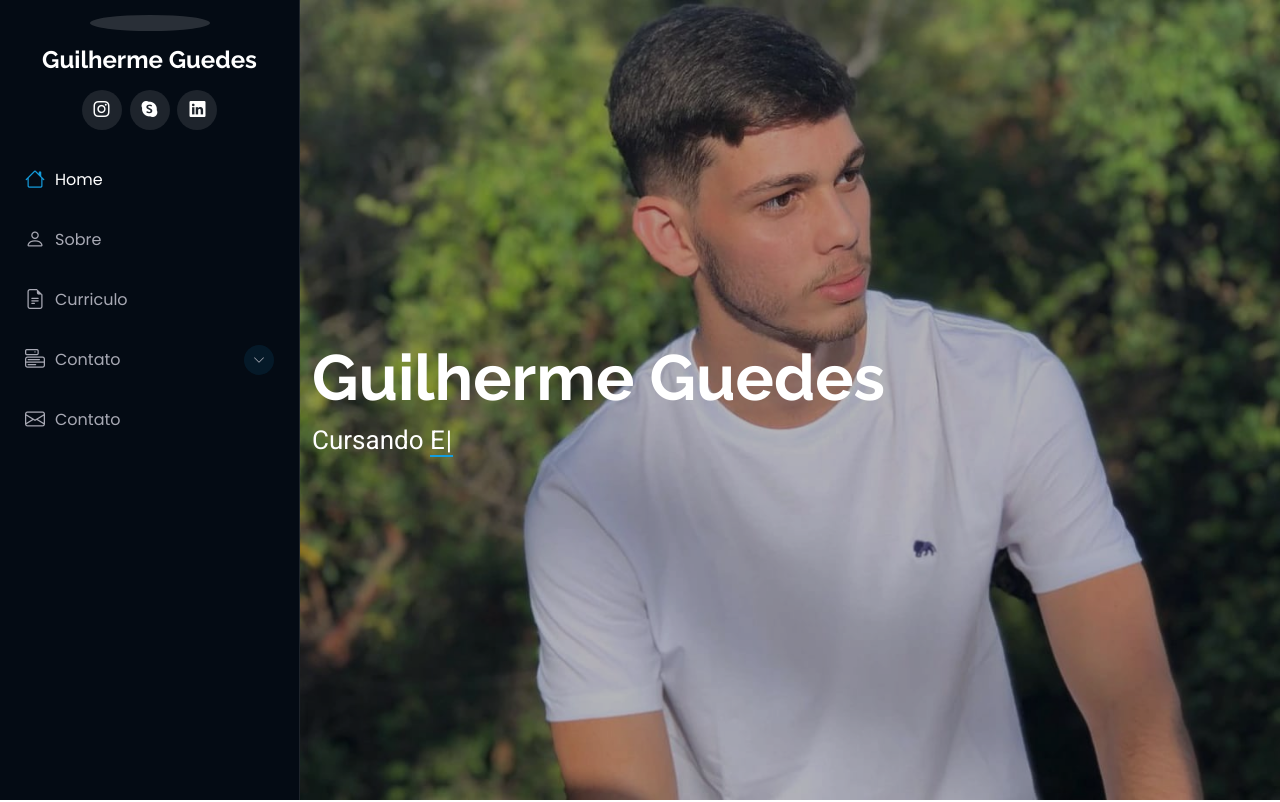
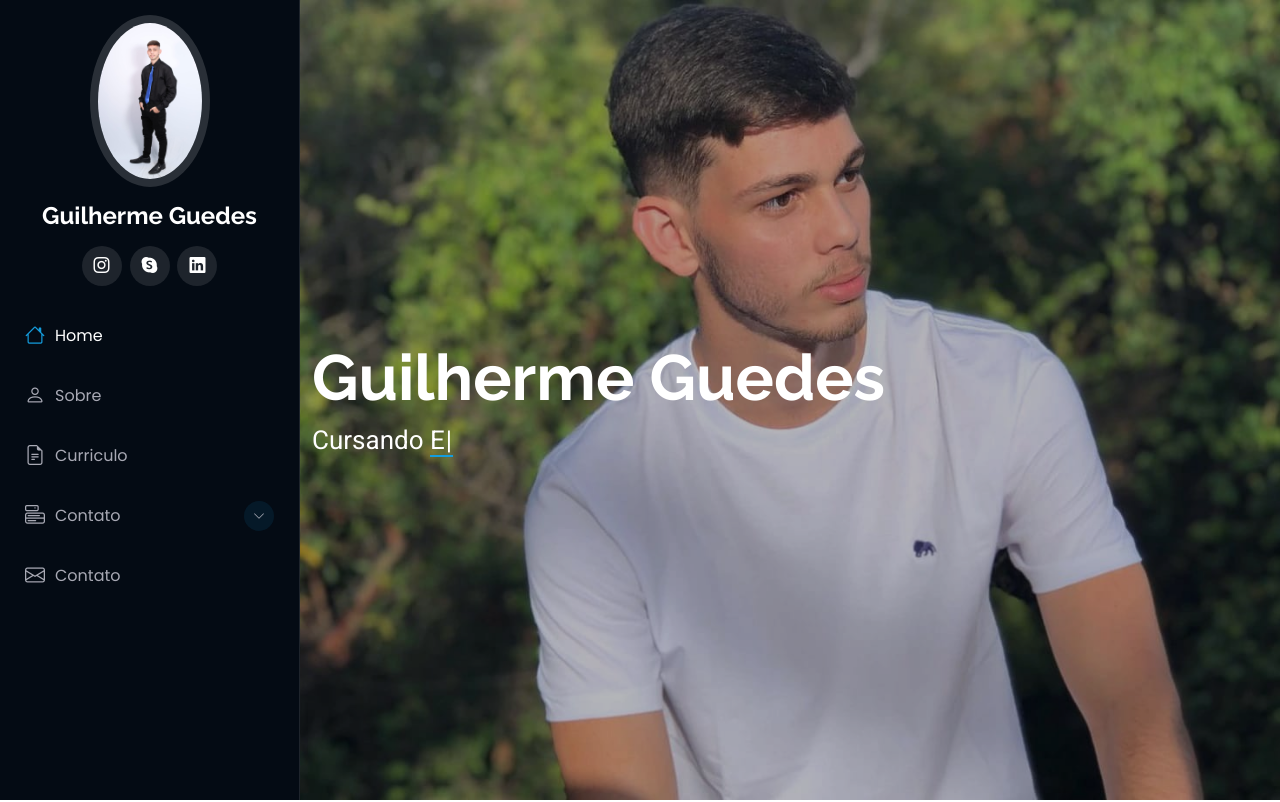
Before and after one commit to guilhermeguedes123/portifolio, a plain HTML site: page index.html in a window 1280 px wide. Shown: the top 802 px of the page. Drawn offline with Linux system fonts and the light colour scheme.

Commit message:
git push

```diff
--- a/index.html
+++ b/index.html
@@ -42,7 +42,7 @@
     <i class="header-toggle d-xl-none bi bi-list"></i>
 
     <div class="profile-img">
-      <img src="assets/img/my_profile_img.jpg" alt="" class="img-fluid rounded-circle">
+      <img src="assets/img/my_profile_img.jpeg" alt="" class="img-fluid rounded-circle">
     </div>
 
     <a href="index.html" class="logo d-flex align-items-center justify-content-center">
```
